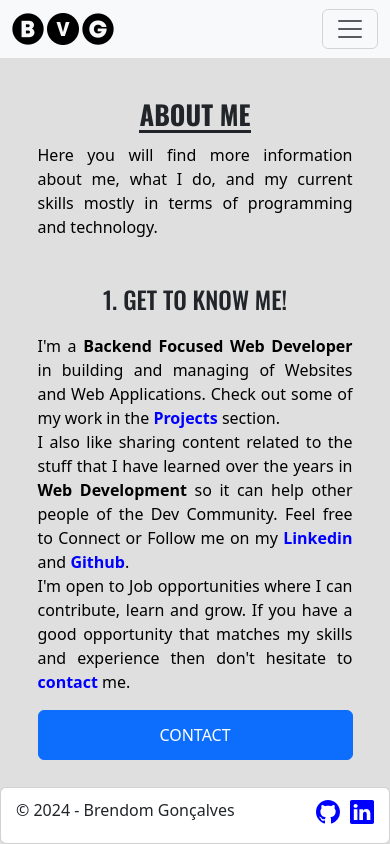
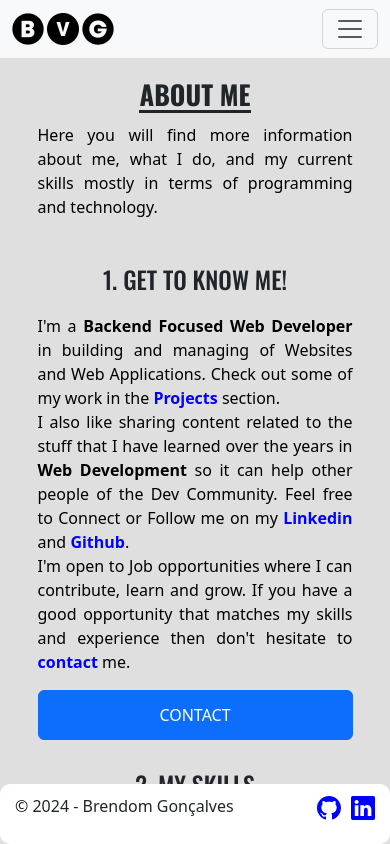
Before and after one commit to BrendomGoncalves/portifolio, an Angular app: page /about in a window 390 px wide. Shown: the top 844 px of the page. Built offline with nearby package versions, Linux system fonts and the light colour scheme.

Commit message:
Correção do Footer nos Media Queries

```diff
--- a/src/app/app.component.css
+++ b/src/app/app.component.css
@@ -15,7 +15,6 @@ nav ul li a {
 }
 
 .div-outlet{
-    margin-top: 20px;
     display: flex;
     justify-content: center;
     align-items: center;
@@ -29,6 +28,24 @@ nav ul li a {
     background-color: white;
     display: flex;
     flex-direction: row;
+    border: 0;
+    border-radius: 10px;
     justify-content: space-between;
-    padding: 10px 15px 5px 15px;
 }
+
+@media (max-width:425px) {
+    .footer {
+        padding: 10px 15px 10px 15px;
+    }
+}
+@media (min-width:426px) and (max-width:768px){
+    .footer {
+        padding: 10px 20px 0px 20px;
+    }
+}
+@media (min-width:769px) {
+    .footer {
+        justify-content: space-around;
+        padding: 10px 20px 0px 20px;
+    }
+}
--- a/src/app/app.component.html
+++ b/src/app/app.component.html
@@ -51,7 +51,7 @@
                     <ul class="navbar-nav justify-content-end flex-grow-1 pe-3">
                         <li class="nav-item">
                             <a class="nav-link" aria-current="page" routerLink="/home"
-                                routerLinkActive="style-active-link" href="#">HOME</a>
+                                routerLinkActive="style-active-link">HOME</a>
                         </li>
                         <li class="nav-item">
                             <a class="nav-link" routerLink="/about" routerLinkActive="style-active-link">ABOUT</a>
--- a/src/app/components/about/about.component.css
+++ b/src/app/components/about/about.component.css
@@ -1,3 +1,5 @@
+@import url("https://fonts.googleapis.com/css2?family=Poppins:wght@300;500;700&display=swap");
+
 .div-main {
     display: flex;
     flex-direction: column;
@@ -132,8 +134,6 @@
             justify-content: center;
             padding-bottom: 50px;
         }
-
-        @import url("https://fonts.googleapis.com/css2?family=Poppins:wght@300;500;700&display=swap");
 
         *,
         *::before,
```
